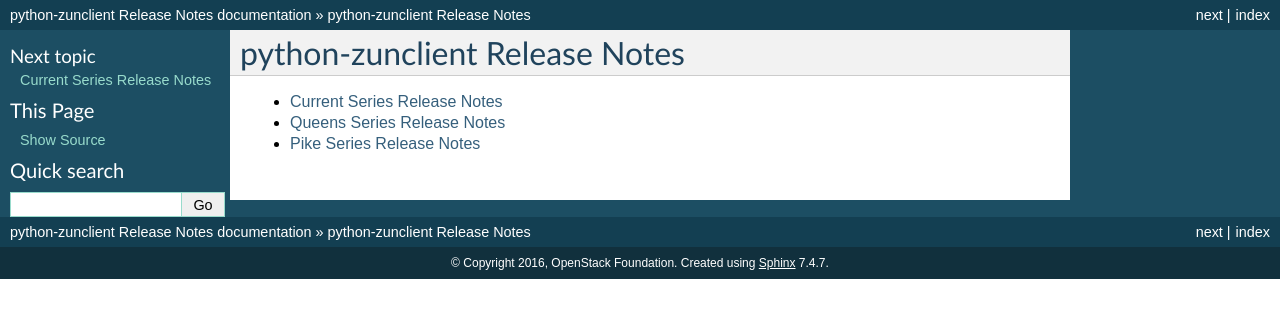
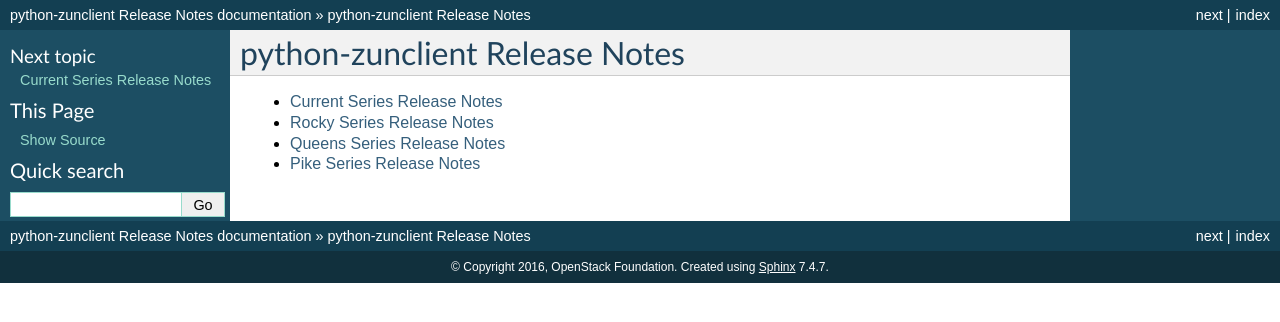
Before and after one commit to openstack/python-zunclient, a Sphinx documentation site: the page built from releasenotes/source/index.rst, in a window 1280 px wide. Shown: the top 322 px of the page. Built offline with Sphinx 7.4.7, drawn with Linux system fonts in a browser that asks for light colours.

Commit message:
Update reno for stable/rocky
Change-Id: If99e00075e81efaf689d51a98ec5ed23091684ac

```diff
--- a/releasenotes/source/index.rst
+++ b/releasenotes/source/index.rst
@@ -6,5 +6,6 @@
    :maxdepth: 1
 
    unreleased
+   rocky
    queens
    pike
--- /dev/null
+++ b/releasenotes/source/rocky.rst
@@ -0,0 +1,6 @@
+===================================
+ Rocky Series Release Notes
+===================================
+
+.. release-notes::
+   :branch: stable/rocky
```
